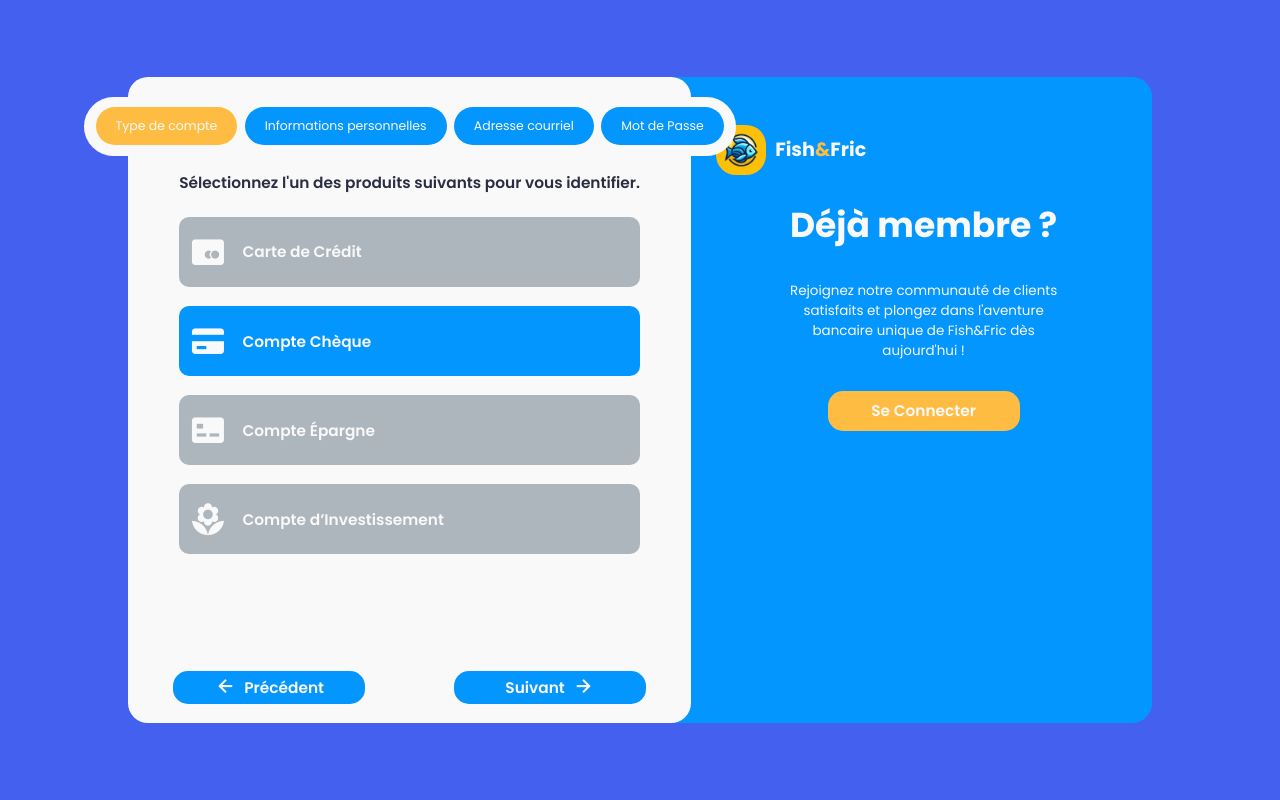
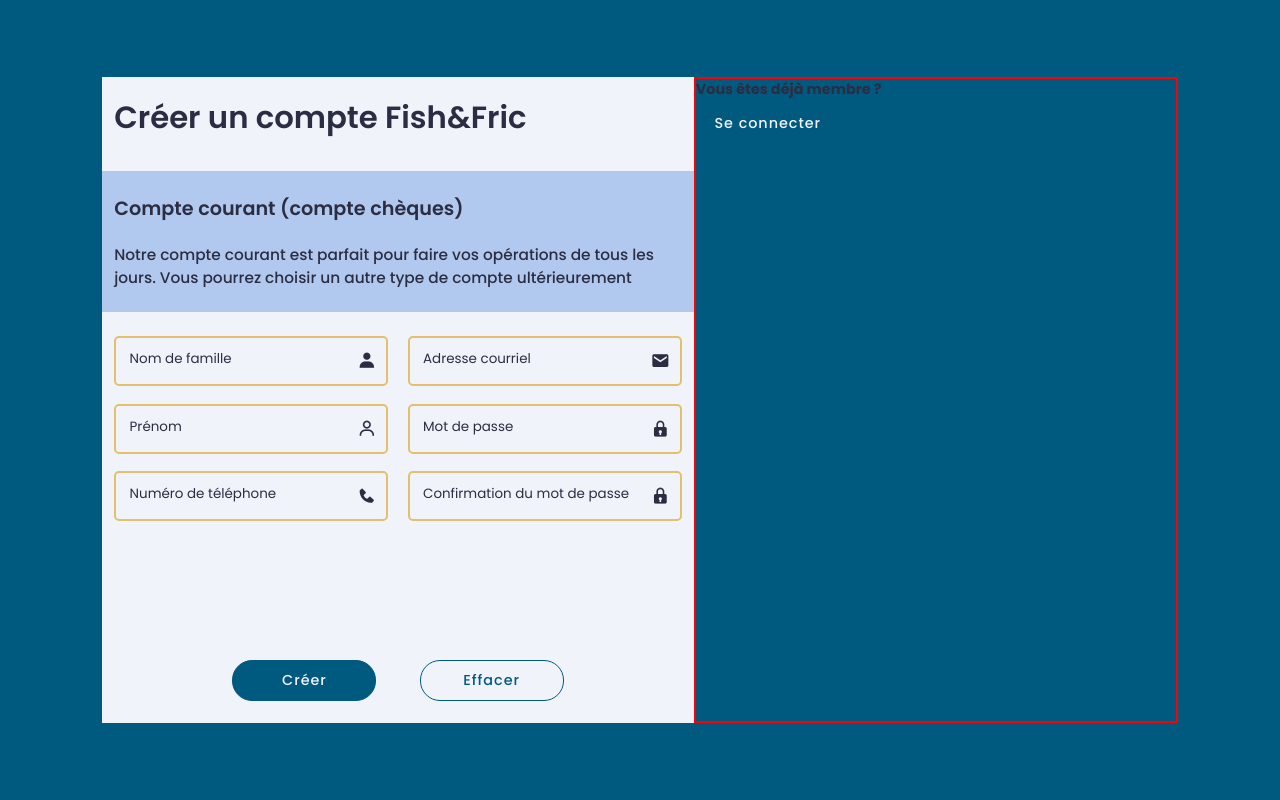
Before and after one commit to RomainBoiret/TCH099_FishFric, a PHP site: page /Creer_un_compte/creerCompte.html in a window 1280 px wide. Run offline with PHP 8.4, Linux system fonts and the light colour scheme.

Commit message:
update/creation_compte

```diff
--- a/Site_web/Creer_un_compte/creerCompte.html
+++ b/Site_web/Creer_un_compte/creerCompte.html
@@ -9,160 +9,80 @@
 </head>
 <body>
 <main>
+
+<!-- Créer un compte design -->
 <section>
-            <div class="account-container">
-                <div class="form-box">
     <div class="main-container">
-                        <div class="tab-nav-bar">
-                            <div class="tab-navigation">
-                                <ul class="tab-menu">
-                                    <li class="tab-btn active">Type de compte</li>
-                                    <li class="tab-btn">Informations personnelles</li>
-                                    <li class="tab-btn">Adresse courriel</li>
-                                    <li class="tab-btn">Mot de Passe</li>
-                                </ul>
-                            </div>
-                        </div>
+        <div class="create-account-container">
+            <div class="create-account-header">
+                <h1>Créer un compte Fish&Fric</h1>
             </div>
 
-                    <div class="tab-content">
-                        <div class="tab active">
-                            <p>Sélectionnez l'un des produits suivants pour vous identifier.</p>
+            <div class="create-account-embed">
+                <h2>Compte courant (compte chèques)</h2>
 
-                            <div class="card-container">
-                                <div class="card disable">
-                                    <i class='bx bxs-credit-card-alt'></i>
-                                    <p>Carte de Crédit</p>
+                <p>Notre compte courant est parfait pour faire vos opérations de tous les jours.
+                    Vous pourrez choisir un autre type de compte ultérieurement</p>
             </div>
 
-                                <div class="card">
-                                    <i class='bx bxs-credit-card'></i>
-                                    <p>Compte Chèque</p>
-                                </div>
-
-                                <div class="card disable">
-                                    <i class='bx bxs-credit-card-front'></i>
-                                    <p>Compte Épargne</p>
-                                </div>
-
-                                <div class="card disable">
-                                    <i class='bx bxs-florist'></i>
-                                    <p>Compte d’Investissement</p>
-                                </div>
-                            </div>
-                        </div>
-
-                        <div class="tab">
-                            <form action="" method="post">
-                                <p>Entrez vos informations personnelles</p>
-
+            <div class="account-formulaire">
+                <form action="" method="post" class="formulaire">
+                    <div class="input-content">
                         <div class="input-box">
+                            <div class="input-field">
                                 <i class='bx bxs-user'></i>
                                 <input type="text" name="nom_user" placeholder="..." required>
                                 <label for="num_user">Nom de famille</label>
                             </div>
 
-                                <div class="input-box">
+                            <div class="input-field">
                                 <i class='bx bx-user' ></i>
                                 <input type="text" name="prenom_user" placeholder="..." required>
                                 <label for="prenom_user">Prénom</label>
                             </div>
 
-                                <div class="date-selection">
-                                    <p>Date de naissance</p>
-                                    <div class="select-container">
-                                        <select name="">
-                                            <option>1</option>
-                                            <option>2</option>
-                                        </select>
-                                        <select name="">
-                                            <option>jan</option>
-                                            <option>fev</option>
-                                        </select>
-                                        <select name="">
-                                            <option>2022</option>
-                                            <option>1900</option>
-                                        </select>
+                            <div class="input-field">
+                                <i class='bx bxs-phone'></i>
+                                <input type="text" name="num_tel_principal" placeholder="..." required>
+                                <label for="num_tel_principal">Numéro de téléphone</label>
                             </div>
                         </div>
 
                         <div class="input-box">
-                                    <i class='bx bxs-phone'></i>
-                                    <input type="text" name="num_tel_principal" placeholder="..." required>
-                                    <label for="num_tel_principal">Numéro de téléphone principal</label>
-                                </div>
-                            </form>
+                            <div class="input-field">
+                                <i class='bx bxs-envelope'></i>
+                                <input type="text" name="courriel_id" placeholder="..." required>
+                                <label for="courriel_id">Adresse courriel</label>
                             </div>
 
-                        <div class="tab">
-                            <form action="" method="post">
-                                <p>Vous pouvez maintenant continuer à créer
-                                    votre compte en ligne</p>
-                                <p>Choisissez un courriel d'identification</p>
-
-                                <div class="input-box">
-                                    <i class='bx bxs-envelope'></i>
-                                    <input type="text" name="courriel_id" placeholder="..." required>
-                                    <label for="courriel_id">Courriel d'identification</label>
-                                </div>
-
-                                <div class="input-box">
-                                    <i class='bx bxs-envelope'></i>
-                                    <input type="tel" name="conf_courriel_id" placeholder="..." required>
-                                    <label for="conf_courriel_id">Confirmation de votre courriel</label>
-                                </div>
-                            </form>
-                        </div>
-
-                        <div class="tab">
-                            <form action="" method="post">
-                                <p>Choisissez un mot de passe sécuritaire</p>
-
-                                <div class="input-box">
+                            <div class="input-field">
                                 <i class='bx bxs-lock'></i>
                                 <input type="password" name="password" placeholder="..." required>
                                 <label for="password">Mot de passe</label>
                             </div>
 
-                                <div class="input-box">
+                            <div class="input-field">
                                 <i class='bx bxs-lock'></i>
                                 <input type="password" name="conf_password" placeholder="..." required>
-                                    <label for="conf_password">Confirmation de votre mot de passe</label>
+                                <label for="conf_password">Confirmation du mot de passe</label>
+                            </div>
+                        </div>
+                    </div>
+
+                    <div class="btn-box">
+                        <button type="submit" class="btn">Créer</button>
+                        <button type="reset" class="btn">Effacer</button>
                     </div>
                 </form>
             </div>
         </div>
 
-                    <div class="btn-switch-container">
-                        <div class="btn-switch">
-                            <button><i class='bx bx-left-arrow-alt'></i>Précédent</button>
-                            <button>Suivant<i class='bx bx-right-arrow-alt'></i></button>
-                        </div>
-                    </div>
-                </div>
-
-                <div class="account-illustration">
-                    <div class="illustration-create-account">
-                        <div class="logo">
-                            <img src="/Images/logo-website.jpg">
-                            <h3>Fish<span>&</span>Fric</h3>
-                        </div>
-
-                        <h2>Déjà membre ?</h2>
-
-                        <p>Rejoignez notre communauté de clients satisfaits et
-                            plongez dans l'aventure bancaire unique de Fish&Fric dès aujourd'hui !</p>
+        <div class="illustration-container">
+            <h1>Vous êtes déjà membre ?</h1>
 
             <div class="btn-box">
-                            <button type="submit" class="btn" id="login_account" onclick="window.location.href='../Connexion/page_connexion.php'">Se Connecter</button>
+                <button type="submit" class="btn">Se connecter</button>
             </div>
-
-                        <div id="erreurs-messages">
-
-                        </div>
-                    </div>
-
-                    <div class="account-container"></div>
         </div>
     </div>
 </section>
--- a/Site_web/Creer_un_compte/styles/style.css
+++ b/Site_web/Creer_un_compte/styles/style.css
@@ -12,15 +12,20 @@
 }
 
 :root {
-    --bg-color: #4361ee;
-    --bg-color-2: #faf9f9;
-    --main-color: #0496ff;
-    --second-color: #ffbc42;
+    --bleu-ocean-abysses: #004462;
+    --bleu-ocean-profond: #005a80;
+    --bleu-turquoise: #00b8d4;
+    --bleu-ocean-surface: #b1c9ef;
+    --vert-eau: #aee1cd;
+    --sable-dore: #e1c16e;
+    --corail-fonce: #ff4747;
+    --corail: #ff6b6b;
     --text-color: #2b2d42;
+    --white: #f0f3fa;
 }
 
 body {
-    background: var(--bg-color);
+    background: var(--bleu-ocean-profond);
     color: var(--text-color);
 }
 
@@ -32,171 +37,103 @@
 
 section {
     height: 100vh;
-    padding: 8rem 10% 8rem;
+    padding: 8rem 8%;
 }
 
-.account-container {
-    position: relative;
+.main-container {
     width: 100%;
     height: 100%;
     display: flex;
+    flex-direction: row;
 }
 
-.form-box {
-    position: absolute;
+.main-container .create-account-container {
     width: 55%;
     height: 100%;
-    background: var(--bg-color-2);
-    border-radius: 20px;
-    font-size: 1.3rem;
-    z-index: 1;
+    background: var(--white);
+    display: flex;
+    flex-direction: column;
+    gap: 1.3rem;
 }
 
-.main-container {
-    position: relative;
+.create-account-container .create-account-header {
+    padding: 3% 2%;
 }
 
-.tab-nav-bar {
-    position: relative;
-    margin: 20px 10px 15px 10px;
+.create-account-container .create-account-header h1 {
+    font-size: 3.2rem;
+    font-weight: 600;
 }
 
-.tab-navigation {
-    position: relative;
+.create-account-container .create-account-embed {
+    width: 100%;
+    height: 15rem;
+    background: var(--bleu-ocean-surface);
     display: flex;
+    flex-direction: column;
+    justify-content: center;
+    gap: 2rem;
+    padding: 4% 2%;
+}
+
+.create-account-container .create-account-embed h2 {
+    font-size: 2rem;
+    font-weight: 600;
+}
+
+.create-account-container .create-account-embed p {
+    font-size: 1.6rem;
+    font-weight: 450;
+}
+
+.create-account-container .account-formulaire {
+    padding: 2%;
+    width: 100%;
+    height: 100%;
+}
+
+.account-formulaire form {
+    width: 100%;
+    height: 100%;
+    display: flex;
+    flex-direction: column;
     justify-content: center;
     align-items: center;
-    max-width: fit-content;
-    margin: 0 auto;
 }
 
-.tab-menu {
-    color: var(--text-color);
-    list-style: none;
-    background: var(--bg-color-2);
-    max-width: 800px;
-    padding: 10px;
-    white-space: nowrap;
-    border-bottom: 1px solid var(--bg-color-2);
-    border-radius: 50px;
-    box-shadow: var(--text-color);
-}
-
-.tab-btn {
-    color: var(--bg-color-2);
-    display: inline-block;
-    font-size: 1em;
-    font-weight: 400;
-    margin: 0 2px;
-    padding: 10px 20px;
-    border-radius: 30px;
-    background: var(--main-color);
-    cursor: pointer;
-    user-select: none;
-    transition: 0.3s ease;
-}
-
-.tab-btn:hover {
-    background: var(--bg-color);
-}
-
-.tab-btn.active {
-    background: var(--second-color);
-}
-
-.tab-content {
-    position: relative;
-    display: flex;
-    justify-content: center;
-    width: 100%;
-}
-
-.tab {
-    position: absolute;
-    top: 0;
-    right: auto;
-    bottom: 0;
-    left: auto;
-    transform: translateX(25px);
-    opacity: 0;
-    content-visibility: hidden;
-}
-
-.tab.active {
-    transform: translateX(0);
-    content-visibility: visible;
-    opacity: 1;
-    transition: 1s ease;
-}
-
-.tab p {
-    text-align: center;
-    font-weight: 600;
-    font-size: 1.6rem;
-}
-
-.tab .card-container {
+.account-formulaire form .input-content {
     width: 100%;
     height: 100%;
-    margin-top: 2.4rem;
     display: flex;
-    flex-direction: column;
+    flex-direction: row;
+    justify-content: center;
+    align-items: center;
+    text-align: center;
     gap: 2rem;
 }
 
-.card-container .card {
-    width: 100%;
-    height: 70px;
+.input-content .input-box {
     display: flex;
+    flex-direction: column;
     align-items: center;
-    gap: 1.6rem;
-    padding: 2rem 1rem;
-    color: var(--bg-color-2);
-    font-size: 1.6rem;
-    border-radius: 10px;
-    background: var(--main-color);
-    transition: .5s ease;
+    gap: 1.8rem;
+    width: 50%;
+    height: 100%;
 }
 
-.card-container .disable {
-    background: #adb5bd;
-}
-
-.card-container .card.disable:hover {
-    background: #adb5bd;
-    cursor: not-allowed;
-}
-
-.card-container .card:hover {
-    background: var(--bg-color);
-    cursor: pointer;
-}
-
-.card-container .card i {
-    font-size: 4rem;
-}
-
-.tab form {
-    display: flex;
-    justify-content: center;
-    align-items: center;
-    flex-direction: column;
-}
-
-.input-box {
+.input-content .input-box .input-field {
     position: relative;
-    margin: 15px 0;
-    width: 400px;
+    width: 100%;
     display: flex;
 }
 
-.input-box label {
+.input-box .input-field label {
     position: absolute;
     top: 5px;
     left: 5px;
     translate: 0.625rem 0.625rem;
     color: var(--text-color);
-    background-color: var(--bg-color-2);
+    background-color: var(--white);
     padding-inline: 0.25rem;
     border: 2px solid transparent;
     border-radius: 5px;
@@ -207,209 +144,98 @@
                 border-color 250ms;
 }
 
-.input-box:focus-within label,
-.input-box:not(:has(:placeholder-shown))
+.input-field:focus-within label,
+.input-field:not(:has(:placeholder-shown))
 label {
     translate: 0.625rem -1.6rem;
-    border-color: var(--bg-color);
+    border-color: var(--sable-dore);
 }
-.input-box ::placeholder {
+.input-field::placeholder {
     color: transparent;
 }
 
-.input-box input {
+.input-field input {
     width: 100%;
     height: 50px;
     background: none;
     padding: 0.625rem 1.3rem;
     color: var(--text-color);
-    border: 2px solid var(--bg-color);
-    border-radius: 15px;
+    border: 2px solid var(--sable-dore);
+    border-radius: 5px;
     font-size: 1.4rem;
 }
 
-.input-box i {
+.input-field i {
     position: absolute;
     right: 12px;
     font-size: 2rem;
     top: 15px;
 }
 
-.date-selection {
-    width: 100%;
-    margin-top: 1rem;
-    margin-bottom: 1rem;
+.btn-box {
+    position: relative;
     display: flex;
-    flex-direction: column;
-    gap: 1rem;
+    justify-content: space-between;
+    width: 34.5rem;
+    height: 5rem;
+    margin-bottom: 10px;
 }
 
-.date-selection p {
-    text-align: start;
+.btn-box .btn {
+    position: relative;
+    display: inline-flex;
+    justify-content: center;
+    align-items: center;
+    width: 15rem;
+    height: 100%;
+    cursor: pointer;
+    background: var(--bleu-ocean-profond);
+    border: .2rem solid var(--bleu-ocean-profond);
+    border-radius: 20px;
+    font-size: 1.5rem;
     font-weight: 500;
-    font-size: 1.5rem;
+    letter-spacing: .1rem;
+    color: var(--white);
+    z-index: 1;
+    overflow: hidden;
+    transition: .5s;
 }
 
-.date-selection .select-container{
-    display: flex;
-    flex-wrap: wrap;
-    gap: 1rem;
+.btn-box .btn:hover {
+    color: var(--bleu-ocean-profond);
 }
 
-.date-selection select {
-    width: 100px;
-    height: 40px;
-    border: 2px solid var(--bg-color);
-    border-radius: 10px;
-    padding: 8px 5px;
-    outline: 0;
-    font-size: 15px;
+.btn-box .btn:nth-child(2) {
+    background: transparent;
+    color: var(--bleu-ocean-profond);
 }
 
-.form-box .btn-box {
-    width: 100%;
-    margin-top: 5rem;
-    display: flex;
-    justify-content: center;
+.btn-box .btn:nth-child(2):hover {
+    color: var(--white);
 }
 
-.form-box .btn-box button {
-    width: 20rem;
-    height: 40px;
-    border-radius: 15px;
-    background: var(--main-color);
-    color: var(--bg-color-2);
-    border: none;
-    outline: none;
-    cursor: pointer;
-    font-size: 1.6rem;
-    font-weight: 600;
-    transition: .3s;
+.btn-box .btn:nth-child(2)::before {
+    background: var(--bleu-ocean-profond);
 }
 
-.form-box button:hover {
-    background: var(--bg-color);
+.btn-box .btn::before {
+    content: '';
+    position: absolute;
+    top: 0;
+    left: 0;
+    width: 0;
+    height: 100%;
+    background: var(--white);
+    z-index: -1;
+    transition: .5s;
 }
 
-.btn-switch-container {
-    position: absolute;
+.btn-box .btn:hover::before {
     width: 100%;
-    bottom: 2rem;
 }
 
-.btn-switch-container .btn-switch {
-    display: flex;
-    justify-content: space-around;
-    flex-wrap: wrap;
+.main-container .illustration-container {
+    width: 45%;
+    height: 100%;
+    border: 2px solid red;
 }
-
-.btn-switch-container .btn-switch button {
-    width: 20rem;
-    height: 33px;
-    display: flex;
-    align-items: center;
-    justify-content: center;
-    gap: 0.6rem;
-    border-radius: 15px;
-    background: var(--main-color);
-    color: var(--bg-color-2);
-    border: none;
-    outline: none;
-    cursor: pointer;
-    font-size: 1.6rem;
-    font-weight: 600;
-    transition: .3s;
-}
-
-.btn-switch-container .btn-switch button i {
-    font-size: 2.6rem;
-}
-
-.btn-switch-container .btn-switch button:hover {
-    background: var(--bg-color);
-}
-
-.account-illustration {
-    position: absolute;
-    right: 0;
-    width: 50%;
-    height: 100%;
-    display: flex;
-    justify-content: center;
-    align-items: center;
-    gap: 6rem;
-    flex-direction: column;
-    background: var(--main-color);
-    border-radius: 20px;
-    z-index: 0;
-}
-
-.illustration-create-account {
-    margin: 5rem 60px 0 12rem;
-    width: 100%;
-    color: var(--bg-color-2);
-    display: flex;
-    flex-direction: column;
-    gap: 2.6rem;
-}
-
-.logo {
-    margin-left: 5rem;
-    display: flex;
-    align-items: center;
-    gap: 1rem;
-}
-
-.logo img {
-    width: 50px;
-    border-radius: 20px;
-}
-
-.logo h3 {
-    font-size: 2rem;
-}
-
-.logo h3 span {
-    color: var(--second-color);
-}
-
-.illustration-create-account h2 {
-    font-size: 3.6rem;
-    text-align: center;
-}
-
-.illustration-create-account p {
-    margin: 5px 120px;
-    font-size: 1.4rem;
-    text-align: center;
-}
-
-.illustration-create-account .btn-box {
-    width: 100%;
-    display: flex;
-    justify-content: center;
-}
-
-.illustration-create-account .btn-box button {
-    width: 20rem;
-    height: 40px;
-    border-radius: 15px;
-    background: var(--second-color);
-    color: var(--bg-color-2);
-    border: none;
-    outline: none;
-    cursor: pointer;
-    font-size: 1.6rem;
-    font-weight: 600;
-    transition: .3s;
-}
-
-.illustration-create-account button:hover {
-    background: #f8961e;
-}
-
-.illustraction-container {
-    width: 80%;
-    height: 40%;
-    margin-right: 60px;
-}
```
Also changed, not shown: Site_web/Creer_un_compte/scripts/script.js (deleted, +0 -21 lines). Lines whose indentation alone changed are shown as unchanged.
